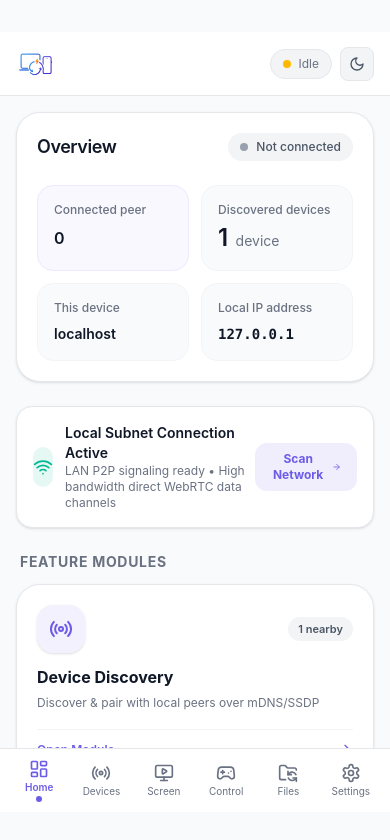
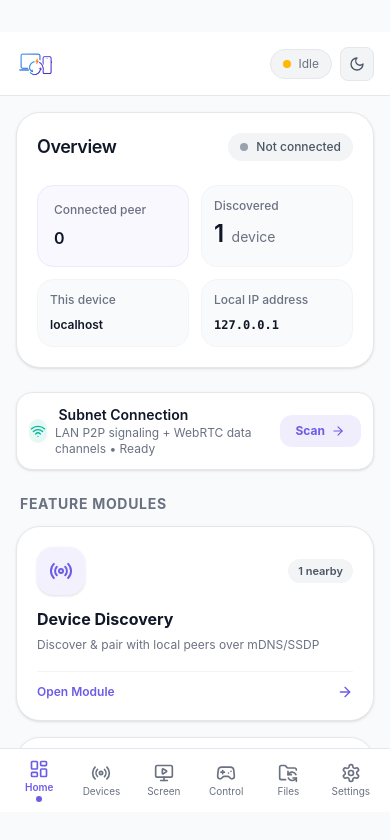
Before and after one commit to skye-cyber/vellichor, a React (Vite) app: page / in a window 390 px wide. Shown: the top 840 px of the page. Built offline with nearby package versions, Linux system fonts and the light colour scheme; no server answers.

Commit message:
Optimize display on mobile devices

```diff
--- a/src/screens/DiscoveryScreen.tsx
+++ b/src/screens/DiscoveryScreen.tsx
@@ -11,7 +11,6 @@ import {
 } from 'lucide-react';
 import { Device } from '../types';
 import { DeviceCard } from '../components/DeviceCard';
-import { PairingModal } from '../components/PairingModal';
 import { ManualConnectModal } from '../components/ManualConnectModal';
 
 interface DiscoveryScreenProps {
@@ -33,7 +32,6 @@ export const DiscoveryScreen: React.FC<DiscoveryScreenProps> = ({
 }) => {
   const [searchQuery, setSearchQuery] = useState('');
   const [filterPlatform, setFilterPlatform] = useState<string>('all');
-  const [pairingTarget, setPairingTarget] = useState<Device | null>(null);
   const [isManualModalOpen, setIsManualModalOpen] = useState(false);
 
   const filteredDevices = devices.filter((d) => {
@@ -46,7 +44,7 @@ export const DiscoveryScreen: React.FC<DiscoveryScreenProps> = ({
   });
 
   const handleDeviceConnectClick = (device: Device) => {
-    setPairingTarget(device);
+    onConnectDevice(device);
   };
 
   const handleQuickAction = (
@@ -65,10 +63,10 @@ export const DiscoveryScreen: React.FC<DiscoveryScreenProps> = ({
     <div className="flex-1 overflow-y-auto p-4 md:p-8 space-y-6 max-w-6xl mx-auto w-full">
       {/* Top Banner & Scan Header */}
       <div className="p-6 rounded-3xl bg-white dark:bg-vellichor-card border border-gray-200 dark:border-vellichor-border shadow-sm flex flex-col md:flex-row md:items-center justify-between gap-4">
-        <div className="flex items-center space-x-4">
+        <div className="flex items-center space-x-3 sm:space-x-4">
           <div className="relative">
-            <div className="w-14 h-14 rounded-2xl bg-primary/10 text-primary flex items-center justify-center">
-              <Radio className={`w-7 h-7 ${isScanning ? 'animate-pulse' : ''}`} />
+            <div className="size-8 sm:size-14 rounded-2xl bg-primary/10 text-primary flex items-center justify-center">
+              <Radio className={`w-4 h-4 sm:w-7 sm:h-7 ${isScanning ? 'animate-pulse' : ''}`} />
             </div>
             {isScanning && (
               <span className="absolute -top-1 -right-1 w-4 h-4 rounded-full bg-secondary animate-ping" />
@@ -77,10 +75,10 @@ export const DiscoveryScreen: React.FC<DiscoveryScreenProps> = ({
 
           <div>
             <div className="flex items-center space-x-2">
-              <h2 className="text-xl font-bold text-gray-900 dark:text-white">
+              <h2 className="text-md sm:text-xl font-bold text-gray-900 dark:text-white">
                 Local Device Discovery
               </h2>
-              <span className="text-xs font-semibold px-2 py-0.5 rounded-full bg-primary/10 text-primary">
+              <span className="text-[10px] font-semibold px-2 py-0.5 rounded-full bg-primary/10 text-primary">
                 mDNS / SSDP
               </span>
             </div>
@@ -179,17 +177,6 @@ export const DiscoveryScreen: React.FC<DiscoveryScreenProps> = ({
       )}
 
       {/* Modals */}
-      {pairingTarget && (
-        <PairingModal
-          device={pairingTarget}
-          onConfirm={() => {
-            onConnectDevice(pairingTarget);
-            setPairingTarget(null);
-          }}
-          onCancel={() => setPairingTarget(null)}
-        />
-      )}
-
       <ManualConnectModal
         isOpen={isManualModalOpen}
         onClose={() => setIsManualModalOpen(false)}
--- a/src/screens/HomeScreen.tsx
+++ b/src/screens/HomeScreen.tsx
@@ -7,9 +7,12 @@ import {
     MonitorPlay,
     Wifi,
     ArrowRight,
-    ShieldCheck,
-    Zap,
+    //ShieldCheck,
+    //Zap,
+    Tablet,
     Laptop,
+    TabletSmartphone,
+    Smartphone,
 } from 'lucide-react';
 import { Device, SystemInfo } from '../types';
 
@@ -88,8 +91,8 @@ export const HomeScreen: React.FC<HomeScreenProps> = ({
                     <span
                         aria-live="polite"
                         className={`inline-flex items-center gap-2 rounded-full px-3 py-1.5 text-xs font-medium ${isConnected
-                                ? 'bg-emerald-50 text-emerald-700 dark:bg-emerald-950/40 dark:text-emerald-300'
-                                : 'bg-gray-100 text-gray-600 dark:bg-gray-800 dark:text-gray-300'
+                            ? 'bg-emerald-50 text-emerald-700 dark:bg-emerald-950/40 dark:text-emerald-300'
+                            : 'bg-gray-100 text-gray-600 dark:bg-gray-800 dark:text-gray-300'
                             }`}
                     >
                         <span
@@ -111,9 +114,9 @@ export const HomeScreen: React.FC<HomeScreenProps> = ({
                         </dd>
                     </div>
 
-                    <div className="min-w-0 rounded-2xl border border-gray-100 bg-gray-50 p-4 dark:border-gray-800 dark:bg-gray-900/70">
-                        <dt className="text-xs font-medium text-gray-500 dark:text-gray-400">
-                            Discovered devices
+                    <div className="min-w-0 rounded-2xl border border-gray-100 bg-gray-50 p-3 sm:p-4 dark:border-gray-800 dark:bg-gray-900/70">
+                        <dt className="flex text-xs font-medium text-gray-500 dark:text-gray-400">
+                            Discovered<span className='hidden sm:flex'>&nbsp; devices</span>
                         </dt>
                         <dd className="mt-1 flex items-baseline gap-2">
                             <span className="text-2xl font-semibold tracking-tight text-gray-900 dark:text-gray-100">
@@ -125,20 +128,20 @@ export const HomeScreen: React.FC<HomeScreenProps> = ({
                         </dd>
                     </div>
 
-                    <div className="min-w-0 rounded-2xl border border-gray-100 bg-gray-50 p-4 dark:border-gray-800 dark:bg-gray-900/70">
+                    <div className="min-w-0 rounded-2xl border border-gray-100 bg-gray-50 p-3 sm:p-4 dark:border-gray-800 dark:bg-gray-900/70">
                         <dt className="text-xs font-medium text-gray-500 dark:text-gray-400">
                             This device
                         </dt>
-                        <dd className="mt-2 truncate text-base text-sm font-semibold text-gray-900 dark:text-gray-100">
+                        <dd className="mt-2 truncate text-base text-[12px] sm:text-sm font-semibold text-gray-900 dark:text-gray-100">
                             {systemInfo?.hostname || 'Name N/A'}
                         </dd>
                     </div>
 
-                    <div className="min-w-0 rounded-2xl border border-gray-100 bg-gray-50 p-4 dark:border-gray-800 dark:bg-gray-900/70">
+                    <div className="min-w-0 rounded-2xl border border-gray-100 bg-gray-50 p-3 sm:p-4 dark:border-gray-800 dark:bg-gray-900/70">
                         <dt className="text-xs font-medium text-gray-500 dark:text-gray-400">
                             Local IP address
                         </dt>
-                        <dd className="mt-2 truncate font-mono text-sm font-semibold text-gray-900 dark:text-gray-100">
+                        <dd className="mt-2 truncate font-mono text-[12px] sm:text-sm font-semibold text-gray-900 dark:text-gray-100 select-text">
                             {localIp || 'Unavailable'}
                         </dd>
                     </div>
@@ -147,17 +150,17 @@ export const HomeScreen: React.FC<HomeScreenProps> = ({
 
 
             {/* Network Status Banner */}
-            <div className="p-4 rounded-2xl bg-white dark:bg-vellichor-card border border-gray-200 dark:border-vellichor-border shadow-sm flex items-center justify-between">
-                <div className="flex items-center space-x-3">
-                    <div className="w-10 h-10 rounded-xl bg-secondary/10 text-secondary flex items-center justify-center">
-                        <Wifi className="w-5 h-5" />
+            <div className="p-3 sm:p-4 rounded-2xl bg-white dark:bg-vellichor-card border border-gray-200 dark:border-vellichor-border shadow-sm flex items-center justify-between">
+                <div className="flex items-center space-x-2 sm:space-x-3">
+                    <div className="size-6 sm:size-10 rounded-xl bg-secondary/10 text-secondary flex items-center justify-center">
+                        <Wifi className="size-4 sm:size-6" />
                     </div>
                     <div>
-                        <h4 className="text-sm font-semibold text-gray-900 dark:text-white">
-                            Local Subnet Connection Active
+                        <h4 className="flex text-sm font-semibold text-gray-900 dark:text-white">
+                            <span className='hidden sm:flex'>Local</span>&nbsp;Subnet Connection <span className='hidden sm:flex'>&nbsp;Active</span>
                         </h4>
                         <p className="text-xs text-gray-500">
-                            LAN P2P signaling ready • High bandwidth direct WebRTC data channels
+                            LAN P2P signaling + WebRTC data channels • Ready
                         </p>
                     </div>
                 </div>
@@ -166,7 +169,7 @@ export const HomeScreen: React.FC<HomeScreenProps> = ({
                     onClick={() => onNavigate('discovery')}
                     className="px-4 py-2 rounded-xl bg-primary/10 hover:bg-primary/20 text-primary text-xs font-bold flex items-center space-x-1.5 transition-colors"
                 >
-                    <span>Scan Network</span>
+                    <span>Scan<span className='hidden sm:flex'> Network</span></span>
                     <ArrowRight className="w-3.5 h-3.5" />
                 </button>
             </div>
@@ -237,17 +240,17 @@ export const HomeScreen: React.FC<HomeScreenProps> = ({
                     {devices.slice(0, 3).map((device) => (
                         <div
                             key={device.id}
-                            className="p-4 rounded-2xl bg-white dark:bg-vellichor-card border border-gray-200 dark:border-vellichor-border flex items-center justify-between shadow-sm"
+                            className="p-3 sm:p-4 rounded-2xl bg-white dark:bg-vellichor-card border border-gray-200 dark:border-vellichor-border flex items-center justify-between shadow-sm"
                         >
-                            <div className="flex items-center space-x-3 truncate">
-                                <div className="w-10 h-10 rounded-xl bg-primary/10 text-primary flex items-center justify-center shrink-0">
-                                    <Laptop className="w-5 h-5" />
+                            <div className="flex items-center space-x-2 sm:space-x-3 truncate">
+                                <div className="size-8 sm:size-10 rounded-xl bg-primary/10 text-primary flex items-center justify-center shrink-0">
+                                    {device?.type === 'phone' ? <Smartphone className="w-5 h-5"/> : <Laptop className="w-5 h-5" />}
                                 </div>
                                 <div className="truncate">
                                     <h4 className="text-sm font-semibold text-gray-900 dark:text-white truncate">
                                         {device.name}
                                     </h4>
-                                    <p className="text-xs text-gray-500 font-mono mt-0.5">
+                                    <p className="text-xs text-gray-500 font-mono mt-0.5 select-text">
                                         {device.ip}
                                     </p>
                                 </div>
```
